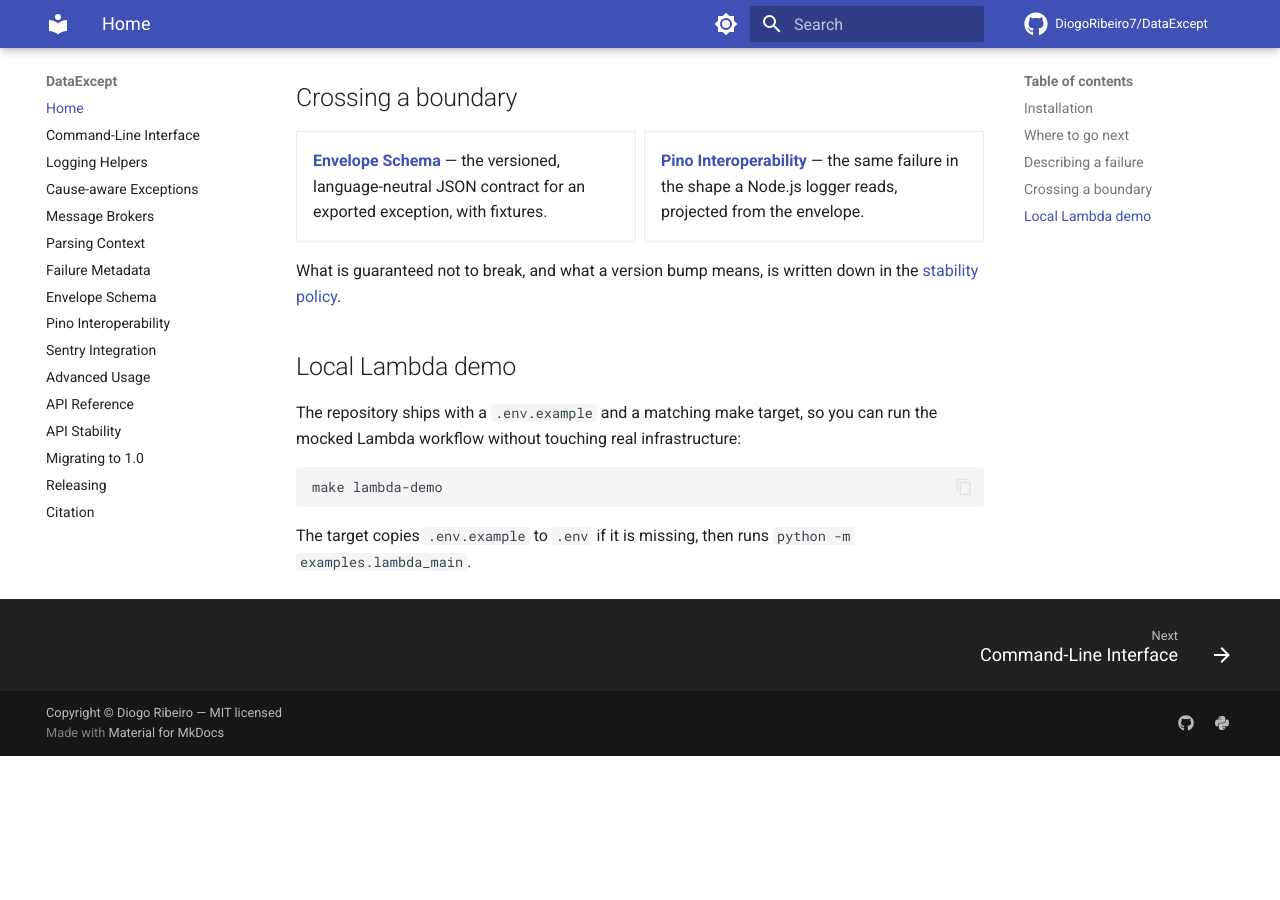
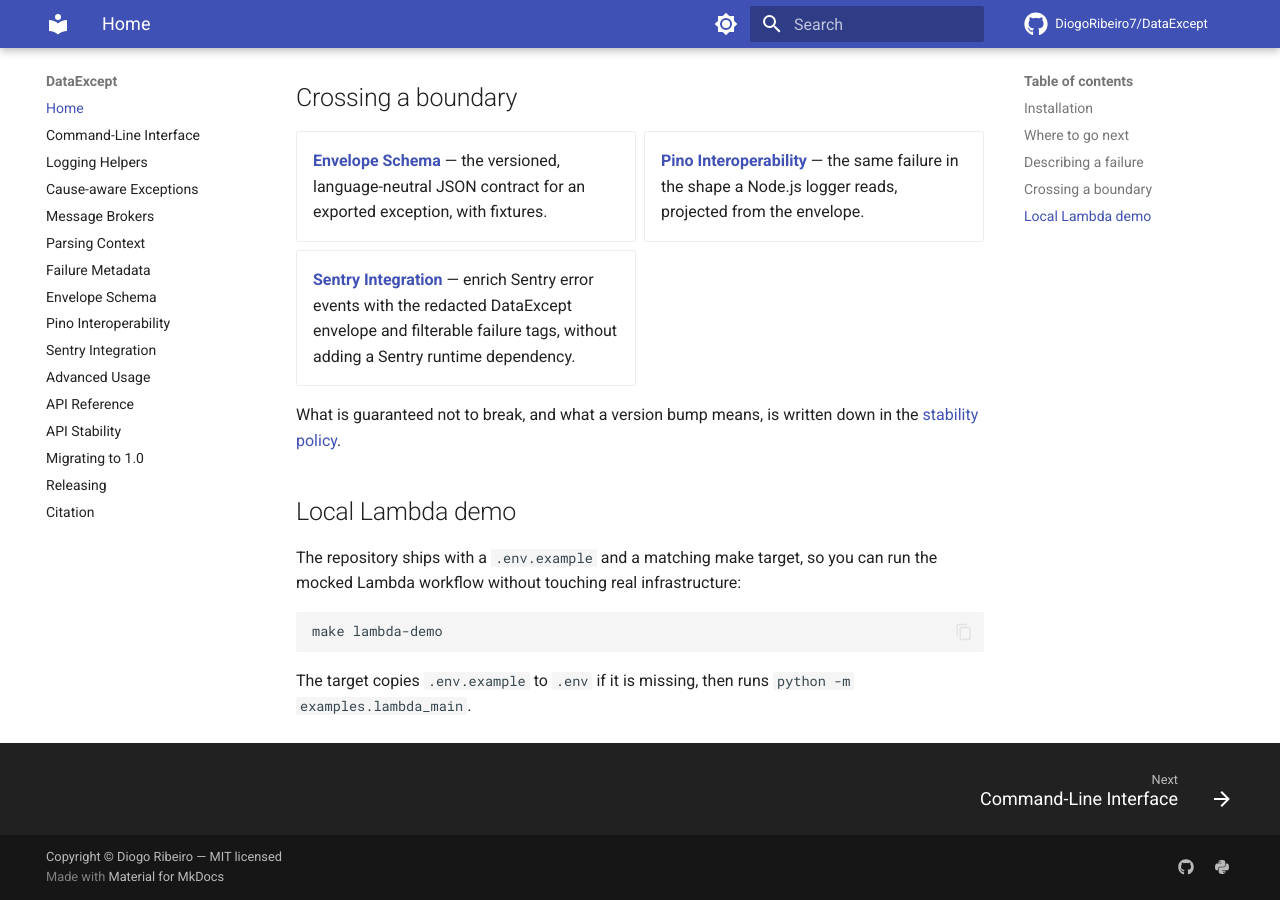
Before and after one commit to DiogoRibeiro7/DataExcept, an MkDocs documentation site: the page built from docs/index.md, in a window 1280 px wide and 900 px high, scrolled down 1143 px. Built offline with MkDocs 1.6.1 and Material for MkDocs 9.7.7, drawn with Linux system fonts in a browser that asks for light colours; comment, search, counter and statistics services are not loaded; before the commit the page ends 1899 px from its top, so only the background shows below that.

Commit message:
docs: link the Sentry guide from the landing page

```diff
--- a/docs/index.md
+++ b/docs/index.md
@@ -57,6 +57,9 @@ pip install DataExcept
   language-neutral JSON contract for an exported exception, with fixtures.
 - **[Pino Interoperability](pino.md)** — the same failure in the
   shape a Node.js logger reads, projected from the envelope.
+- **[Sentry Integration](sentry.md)** — enrich Sentry error events with the
+  redacted DataExcept envelope and filterable failure tags, without adding a
+  Sentry runtime dependency.
 
 </div>
 
```
